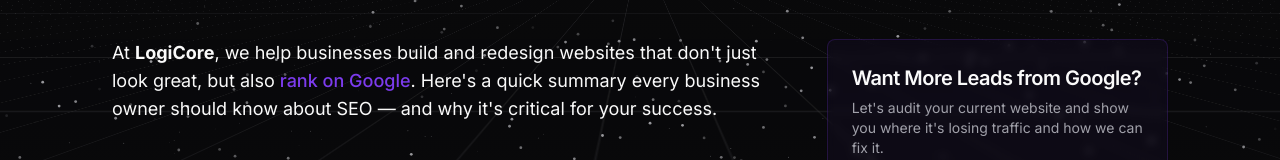
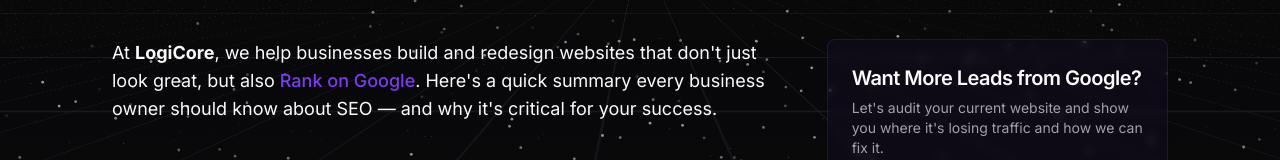
Before and after one commit to eyecruit/logicore-landing, a Next.js app: page /seo-guide in a window 1280 px wide. Shown: the part 361-521 px from the top of the page. Built offline with nearby package versions, Linux system fonts and the light colour scheme.

Commit message:
added SEO page

```diff
--- a/src/app/seo-guide/page.tsx
+++ b/src/app/seo-guide/page.tsx
@@ -41,7 +41,7 @@
               <div className="w-full md:w-2/3">
                 <div className="prose prose-invert max-w-none">
                   <p className="text-lg">
-                    At <span className="font-bold">LogiCore</span>, we help businesses build and redesign websites that don't just look great, but also <span className="font-medium text-primary">rank on Google</span>. Here's a quick summary every business owner should know about SEO — and why it's critical for your success.
+                    At <span className="font-bold">LogiCore</span>, we help businesses build and redesign websites that don't just look great, but also <span className="font-medium text-primary">Rank on Google</span>. Here's a quick summary every business owner should know about SEO — and why it's critical for your success.
                   </p>
 
                   <div className="mt-12">
```
